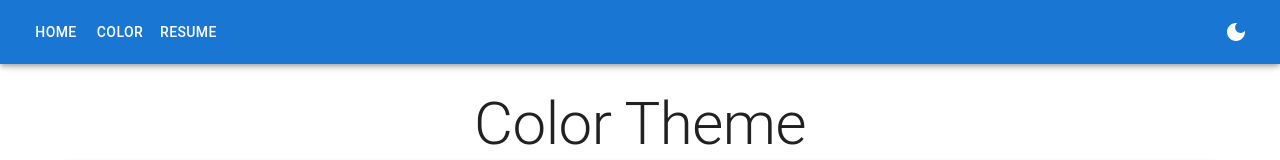
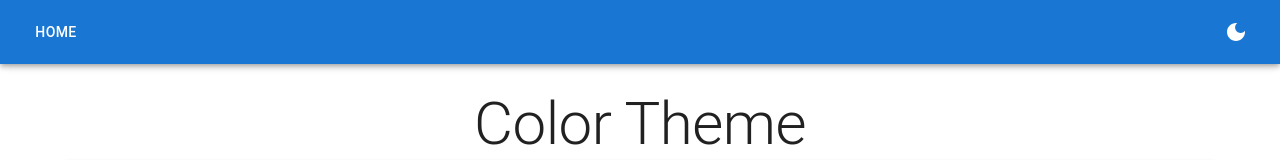
Before and after one commit to koidzt/homepages, a React (Create React App) app: page /color in a window 1280 px wide. Shown: the top 160 px of the page. Built offline with nearby package versions, Linux system fonts and the light colour scheme.

Commit message:
add hidden menu into menuconfig and add functioin show hidden menu in AppBarWithBackToTop

```diff
--- a/src/App.js
+++ b/src/App.js
@@ -2,7 +2,7 @@ import { Suspense, createContext, useMemo, useState } from 'react';
 import { BrowserRouter, Navigate, Route, Routes } from 'react-router-dom';
 import { ThemeProvider, createTheme, responsiveFontSizes } from '@mui/material/styles';
 import { CssBaseline } from '@mui/material';
-import { navMenu } from './config/menu.config';
+import { navMenu, totalMenu } from './config/menu.config';
 import { additionTheme } from './config/theme.config';
 import Fallback from './components/Fallback';
 
@@ -39,7 +39,7 @@ function App() {
         <BrowserRouter>
           <Suspense fallback={<Fallback />}>
             <Routes>
-              {navMenu.map(({ name, path, component: PageComponent }) => (
+              {totalMenu.map(({ name, path, component: PageComponent }) => (
                 <Route key={`nav-${name}`} path={path} element={<PageComponent />} />
               ))}
               <Route path="*" element={<Navigate to={navMenu[0].path} replace />} />
--- a/src/components/AppBar/AppBarWithBackToTop.js
+++ b/src/components/AppBar/AppBarWithBackToTop.js
@@ -8,8 +8,22 @@ import Toolbar from '@mui/material/Toolbar';
 import useScrollTrigger from '@mui/material/useScrollTrigger';
 import KeyboardArrowUpIcon from '@mui/icons-material/KeyboardArrowUp';
 import DrawerAppBar from '../AppBar/DrawerAppBar';
+import { Button, Stack } from '@mui/material';
+import { useNavigate } from 'react-router-dom';
+import { hiddenMenu } from '../../config/menu.config';
 
-function AppBarWithBackToTop({ children, classes, component, disableGutters, fixed, maxWidth, sx, sxAppBar }) {
+function AppBarWithBackToTop({
+  children,
+  classes,
+  component,
+  disableGutters,
+  fixed,
+  maxWidth,
+  sx,
+  sxAppBar,
+  showHiddenMenu = false,
+}) {
+  const navigate = useNavigate();
   const trigger = useScrollTrigger({
     disableHysteresis: true,
     threshold: 100,
@@ -24,8 +38,13 @@ function AppBarWithBackToTop({ children, classes, component, disableGutters, fix
       });
     }
   };
+
+  const handleClickMenu = (path = '/') => {
+    return () => navigate(path);
+  };
   return (
-    <Fragment>
+    <Stack minHeight={'100vh'} display={'flex'} justifyContent={'space-between'}>
+      <Box>
         <CssBaseline />
         <Toolbar id="back-to-top-page" />
         <DrawerAppBar sx={sxAppBar} />
@@ -48,7 +67,19 @@ function AppBarWithBackToTop({ children, classes, component, disableGutters, fix
             </Fab>
           </Box>
         </Fade>
-    </Fragment>
+      </Box>
+
+      {/* Footer */}
+      {showHiddenMenu && (
+        <Stack direction={'row'} spacing={1}>
+          {hiddenMenu.map((item, idx) => (
+            <Button variant="text" onClick={handleClickMenu(item.path)}>
+              {item.name}
+            </Button>
+          ))}
+        </Stack>
+      )}
+    </Stack>
   );
 }
 
--- a/src/config/menu.config.js
+++ b/src/config/menu.config.js
@@ -4,7 +4,7 @@ const Home = lazy(() => import('../pages/Home'));
 const Color = lazy(() => import('../pages/Color'));
 // const About = lazy(() => import('../pages/About'));
 // const Contact = lazy(() => import('../pages/Contact'));
-// const Timeline = lazy(() => import('../pages/Timeline'));
+const Timeline = lazy(() => import('../pages/Timeline'));
 const Resume = lazy(() => import('../pages/Resume'));
 
 class Menu {
@@ -17,9 +17,15 @@ class Menu {
 
 export const navMenu = [
   new Menu('Home', '/', Home),
-  new Menu('Color', '/color', Color),
   // new Menu('About', '/about', About),
   // new Menu('Contact', '/contact', Contact),
   // new Menu('Timeline', '/timeline', Timeline),
+];
+
+export const hiddenMenu = [
   new Menu('Resume', '/resume', Resume),
+  new Menu('Timeline', '/timeline', Timeline),
+  new Menu('Color', '/color', Color),
 ];
+
+export const totalMenu = [...navMenu, ...hiddenMenu];
--- a/src/pages/Color/index.js
+++ b/src/pages/Color/index.js
@@ -70,7 +70,7 @@ const ButtonColorTheme = (color) => (
 
 function Color() {
   return (
-    <AppBarWithBackToTop sxAppBar={{ mb: [2, 3] }}>
+    <AppBarWithBackToTop showHiddenMenu sxAppBar={{ mb: [2, 3] }}>
       <Typography variant="h2" textAlign={'center'}>
         Color Theme
       </Typography>
--- a/src/pages/Home/index.js
+++ b/src/pages/Home/index.js
@@ -1,10 +1,11 @@
 import AppBarWithBackToTop from '../../components/AppBar/AppBarWithBackToTop';
-import { Box, Grid, Paper, Stack, Typography } from '@mui/material';
+import { Box, Button, Grid, Paper, Stack, Typography } from '@mui/material';
 import MeImg from '../../asset/image/home.jpg';
+import { hiddenMenu } from '../../config/menu.config';
 
 function Home() {
   return (
-    <AppBarWithBackToTop sxAppBar={{ mb: [2, 0.75] }}>
+    <AppBarWithBackToTop showHiddenMenu sxAppBar={{ mb: [2, 0.75] }}>
       <Paper>
         <Grid container>
           <Grid item xs={12} md={6}>
--- a/src/pages/Timeline/index.js
+++ b/src/pages/Timeline/index.js
@@ -1,11 +1,11 @@
-import BackToTop from '../../components/Scrolling/BackToTop';
+import AppBarWithBackToTop from '../../components/AppBar/AppBarWithBackToTop';
 import { Paper } from '@mui/material';
 
 function Timeline() {
   return (
-    <BackToTop>
+    <AppBarWithBackToTop sxAppBar={{ mb: [2, 3] }}>
       <Paper sx={{ p: 1 }}>Timeline</Paper>
-    </BackToTop>
+    </AppBarWithBackToTop>
   );
 }
 
```
Lines whose indentation alone changed are shown as unchanged.
